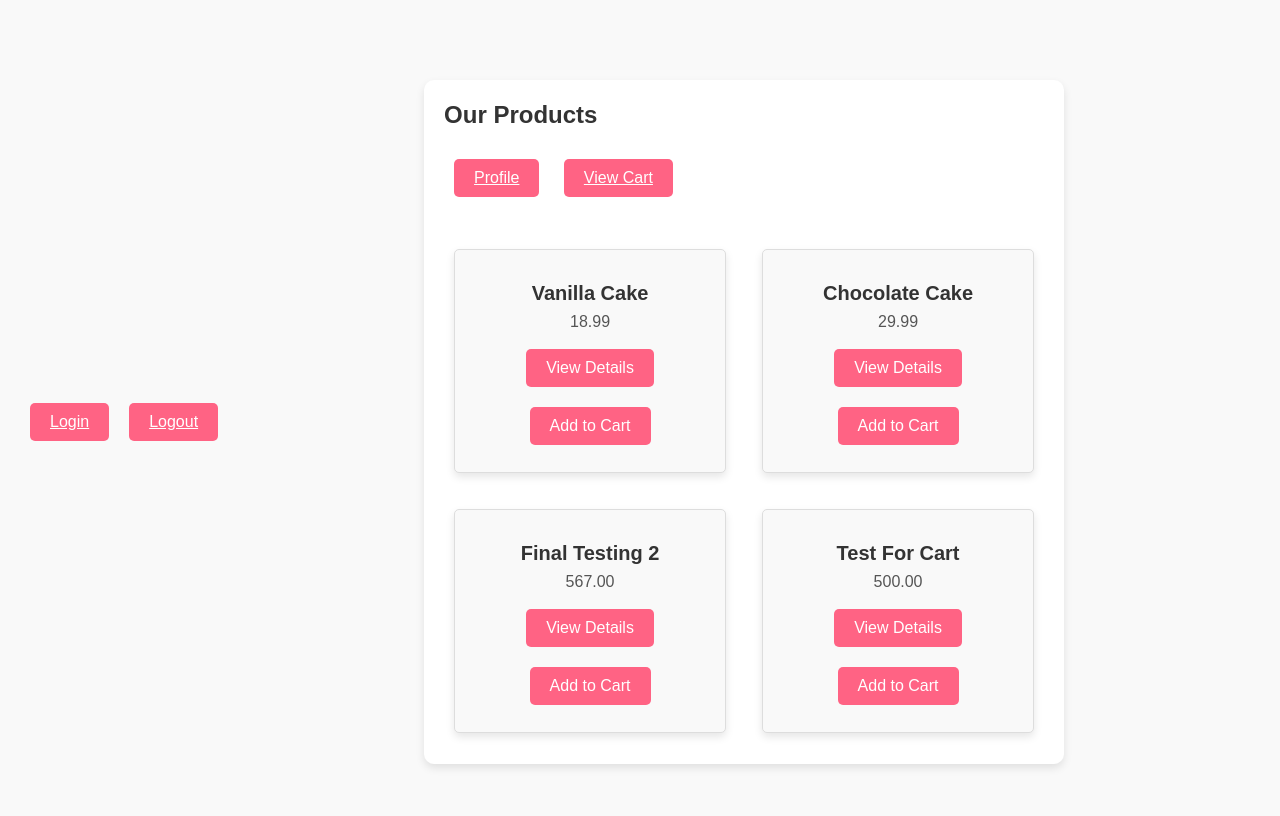
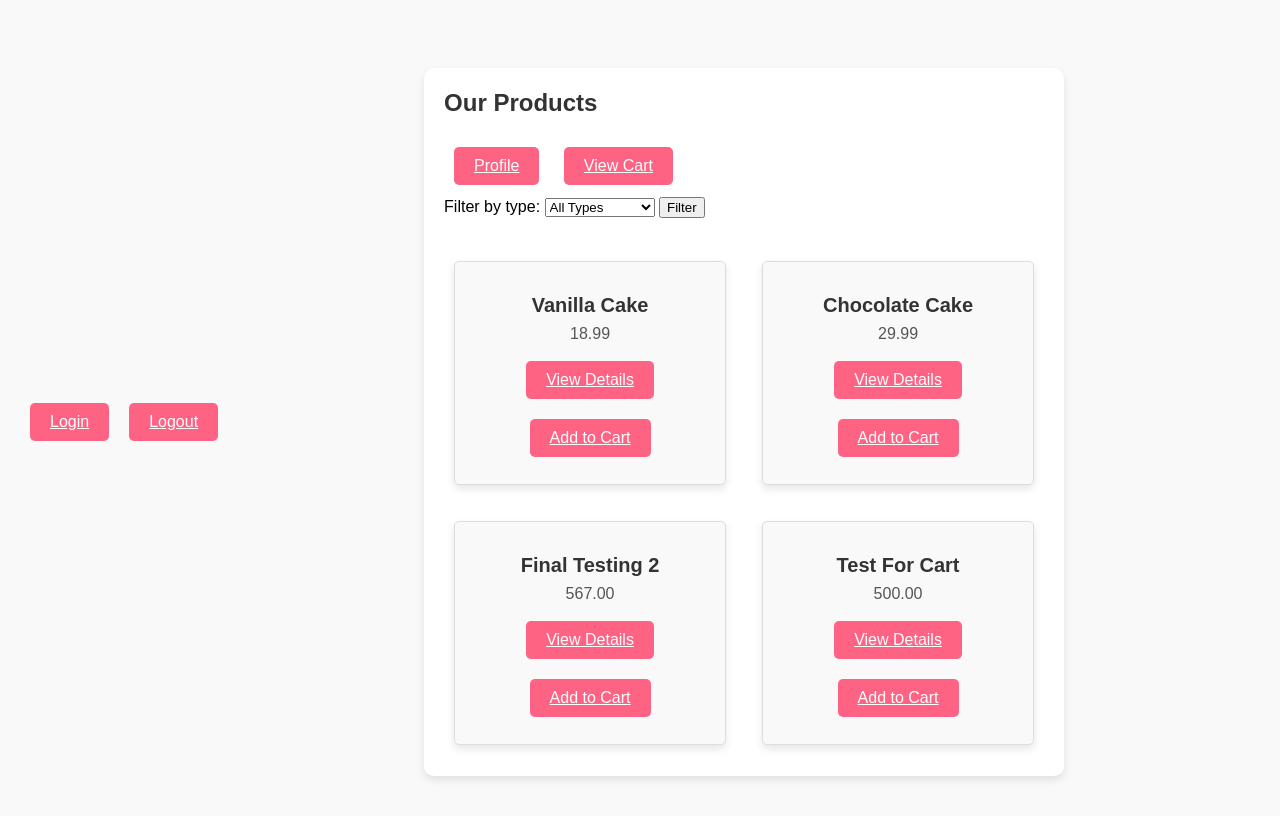
Before and after one commit to 2230813/Cake-App-Project, a PHP site: page /Cake/catalog in a window 1280 px wide. Shown: the top 816 px of the page. Run offline with PHP 8.4, Linux system fonts and the light colour scheme; data comes from the database, SQL or seed files in the repository; classes that the project's autoload settings leave out are loaded by file name.

Commit message:
filter works on catalog

```diff
--- a/app/controllers/Cake.php
+++ b/app/controllers/Cake.php
@@ -3,18 +3,61 @@
 
 class Cake extends \app\core\Controller {
 
-    // Display all products
+    // // Display all products
+    // public function catalog() {
+    //     $product = new \app\models\Product();
+    //     $products = $product->getAll();
+    //     $this->view('Product/catalog', $products);
+    // }
+
+    // Display all products with filtering by type
+    // public function catalog() {
+    //     $product = new \app\models\Product();
+    //     $type = isset($_GET['type']) ? $_GET['type'] : '';
+    //     if ($type) {
+    //         $products = $product->getByType($type);
+    //     } else {
+    //         $products = $product->getAll();
+    //     }
+    //     $this->view('Product/catalog', ['products' => $products, 'type' => $type]);
+    // }
+
+
+
+    // public function details($product_id) {
+    //     $productModel = new \app\models\Product();
+    //     $product = $productModel->get($product_id);
+
+    //     $this->view('Product/details', $product);
+    // }
+
+    // Display all products with filtering by type
     public function catalog() {
         $product = new \app\models\Product();
-        $products = $product->getAll();
-        $this->view('Product/catalog', $products);
+        $type = isset($_GET['type']) ? $_GET['type'] : '';
+        if ($type) {
+            $products = $product->getByType($type);
+        } else {
+            $products = $product->getAll();
+        }
+        $this->view('Product/catalog', ['products' => $products, 'type' => $type]);
     }
 
     public function details($product_id) {
         $productModel = new \app\models\Product();
         $product = $productModel->get($product_id);
 
-        $this->view('Product/details', $product);
+        if ($product) {
+            $reviewModel = new \app\models\Review();
+            $reviews = $reviewModel->getReviewsByProduct($product_id);
+            $product->reviews = $reviews; // Attach reviews to product
+            $this->view('Product/details', ['product' => $product]);
+        } else {
+            // Handle product not found, redirect or show error
+            header('Location: /Cake/catalog');
+            exit;
+        }
     }
 
+
 }
--- a/app/models/Product.php
+++ b/app/models/Product.php
@@ -93,4 +93,12 @@
         return $STMT->fetchAll();
     }
 
+    public function getByType($type) {
+        $SQL = 'SELECT * FROM product WHERE type = :type';
+        $STMT = self::$_conn->prepare($SQL);
+        $STMT->execute(['type' => $type]);
+        $STMT->setFetchMode(PDO::FETCH_CLASS, 'app\models\Product');
+        return $STMT->fetchAll();
+    }
+
 }
--- a/app/routes.php
+++ b/app/routes.php
@@ -8,6 +8,7 @@
 $this->addRoute('User/login','User,login');
 $this->addRoute('User/logout','User,logout');
 
+// Cake
 $this->addRoute('Cake/catalog','Cake,catalog');
 $this->addRoute('Cake/details/{product_id}','Cake,details');
 
--- a/app/views/Product/catalog.php
+++ b/app/views/Product/catalog.php
@@ -3,8 +3,8 @@
     <meta charset="UTF-8">
     <meta name="viewport" content="width=device-width, initial-scale=1.0">
     <title>Our Products | Cake Shop</title>
-    <link rel="stylesheet" href="\css\base.css">
-    <link rel="stylesheet" href="\css\product.css">
+    <link rel="stylesheet" href="/css/base.css">
+    <link rel="stylesheet" href="/css/product.css">
 </head>
 <body>
     <a href="/User/login" class="add-to-cart-btn">Login</a>
@@ -13,23 +13,34 @@
         <h2>Our Products</h2>
         <a href="/Profile/index" class="add-to-cart-btn">Profile</a>
         <a href="/Cart/index" class="add-to-cart-btn">View Cart</a>
-        <form method='post' action=''>
+
+        <form method="get" action="/Cake/catalog">
+            <label for="type">Filter by type:</label>
+            <select name="type" id="type">
+                <option value="">All Types</option>
+                <option value="Birthday Cake" <?= isset($type) && $type == 'Birthday Cake' ? 'selected' : '' ?>>Birthday Cake</option>
+                <option value="Wedding Cake" <?= isset($type) && $type == 'Wedding Cake' ? 'selected' : '' ?>>Wedding Cake</option>
+                <option value="Custom Cake" <?= isset($type) && $type == 'Custom Cake' ? 'selected' : '' ?>>Custom Cake</option>
+            </select>
+            <button type="submit">Filter</button>
+        </form>
+
         <div class="product-grid">
-            <!-- Repeat for more products -->
-            <?php foreach ($data as $product) { ?>
-                <div class="product">
-                    <!-- <img src=<?= $product->image_path ?>> -->
+            <?php if (isset($products) && is_array($products) && !empty($products)) { ?>
+                <?php foreach ($products as $product) { ?>
+                    <div class="product">
                         <div class="product-info">
-                            <h3><?= $product->name ?></h3>
-                            <p class="product-price"><?= $product->price ?></p>
+                            <h3><?= htmlspecialchars($product->name) ?></h3>
+                            <p class="product-price"><?= htmlspecialchars($product->price) ?></p>
                             <a href="/Cake/details/<?= $product->product_id ?>" class="add-to-cart-btn">View Details</a>
                             <a href="/Cart/add/<?= $product->product_id ?>" class="add-to-cart-btn">Add to Cart</a>
                         </div>
-                </div>
+                    </div>
+                <?php } ?>
+            <?php } else { ?>
+                <p>No products found.</p>
             <?php } ?>
-
         </div>
-        </form>
     </div>
 </body>
 </html>
```
